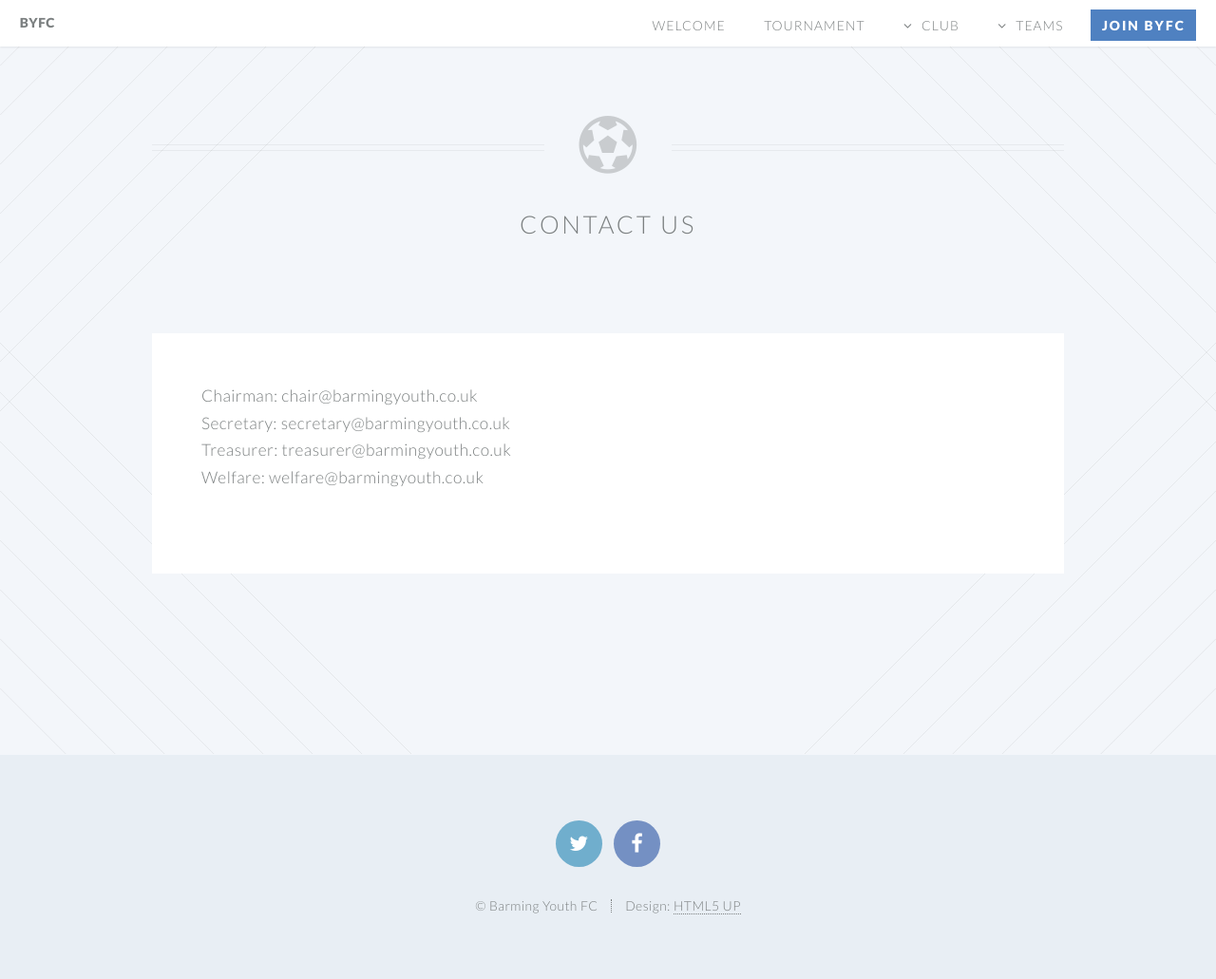
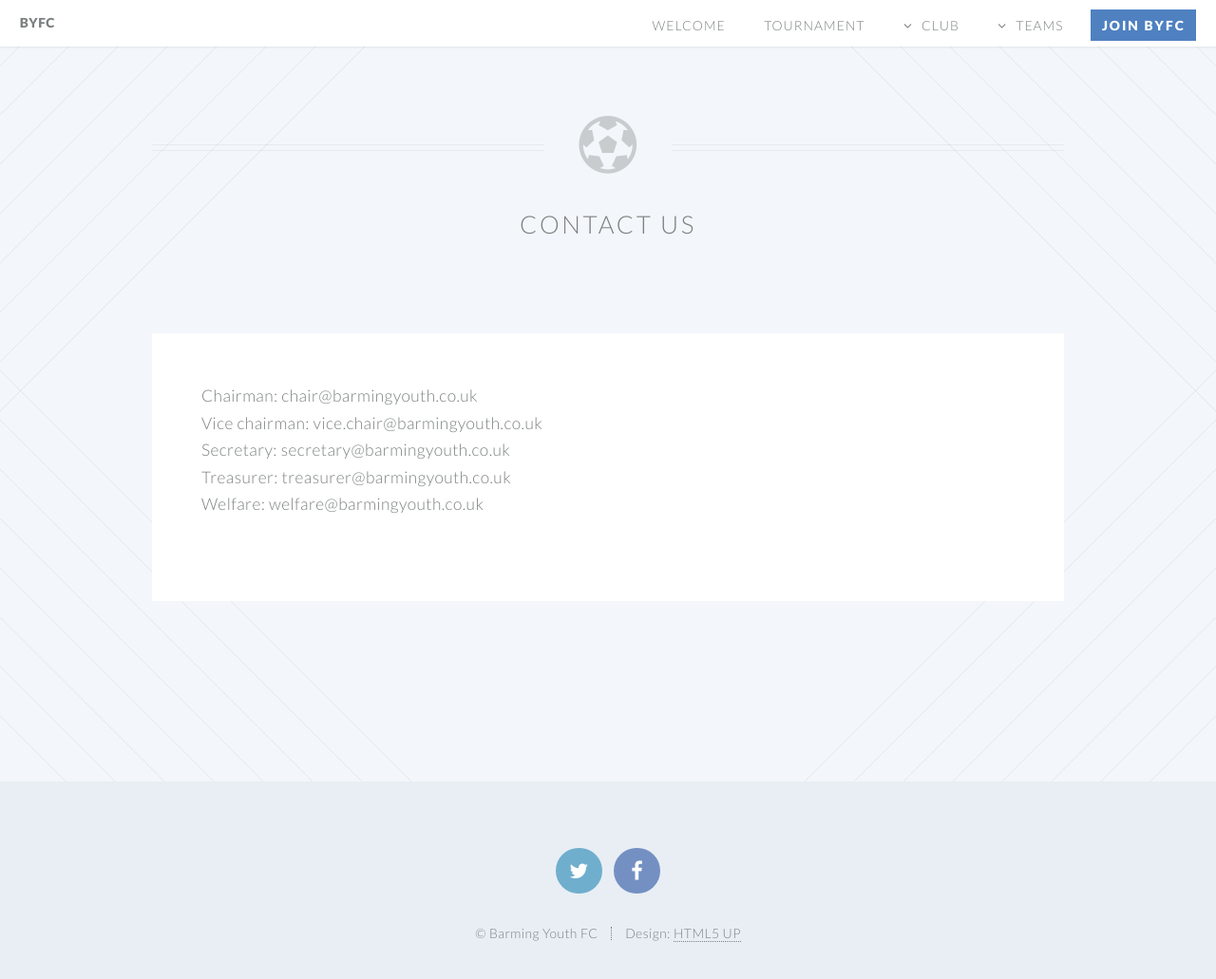
Before and after one commit to Pam-BYFC/BYFC.github.io, a Jekyll site: the page built from contact-us.md, in a window 1280 px wide and 1059 px high. Shown: the top 1031 px of the window at 95% size. Built offline with Jekyll 4.4.1, drawn with Linux system fonts in a browser that asks for light colours.

Commit message:
Added vice chair to contact page

```diff
--- a/contact-us.md
+++ b/contact-us.md
@@ -5,6 +5,7 @@ title: Contact us
 
 
 * Chairman: chair@barmingyouth.co.uk
+* Vice chairman: vice.chair@barmingyouth.co.uk
 * Secretary: secretary@barmingyouth.co.uk
 * Treasurer: treasurer@barmingyouth.co.uk
 * Welfare: welfare@barmingyouth.co.uk
```
